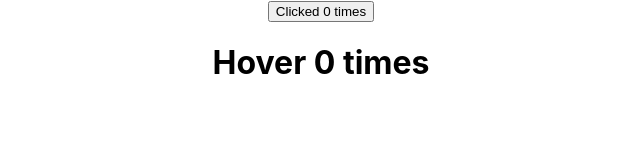
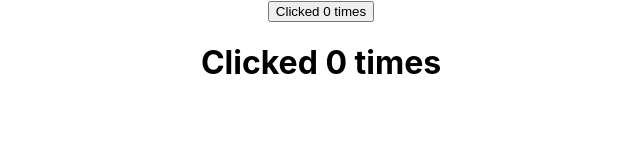
Before and after one commit to lincoln-silva-junior/hello-world, a React (Create React App) app: page / in a window 1280 px wide. Shown: the top 160 px of the page, without its empty margins (319-959 px from the left). Built offline with nearby package versions, Linux system fonts and the light colour scheme.

Commit message:
hello-world - 2020-02-28_01

```diff
--- a/src/App.js
+++ b/src/App.js
@@ -31,12 +31,16 @@
 import ErrorBoundary from './components/ErrorBoundary';
 import ClickCounter from './components/ClickCounter';
 import HoverCounter from './components/HoverCounter';
+import ClickCounterTwo from './components/ClickCounterTwo';
+import HoverCounterTwo from './components/HoverCounterTwo';
 
 function App() {
   return (
     <div className="App">
-      <ClickCounter />
-      <HoverCounter />
+      <ClickCounterTwo />
+      <HoverCounterTwo />
+      {/* <ClickCounter name="Lincoln"/>
+      <HoverCounter /> */}
     </div>
   );
 }
--- a/src/components/ClickCounter.js
+++ b/src/components/ClickCounter.js
@@ -6,8 +6,8 @@
     render() {
         const { count, incrementCount } = this.props
         return <button onClick={incrementCount}>
-               Clicked {count} times</button>
+               {this.props.name} Clicked {count} times</button>
     }
 }
 
-export default withCounter(ClickCounter)
+export default withCounter(ClickCounter, 10)
--- /dev/null
+++ b/src/components/ClickCounterTwo.js
@@ -0,0 +1,28 @@
+import React, { Component } from 'react'
+
+class ClickCounterTwo extends Component {
+    constructor(props) {
+        super(props)
+
+        this.state = {
+             count: 0
+        }
+    }
+
+    incrementCount = () => {
+        this.setState(prevState => {
+            return { count: prevState.count + 1 }
+        })
+    }
+
+    render() {
+        const {count} = this.state
+        return (
+            <button onClick={this.incrementCount}>
+                Clicked {count} times
+            </button>
+        )
+    }
+}
+
+export default ClickCounterTwo
--- a/src/components/HoverCounter.js
+++ b/src/components/HoverCounter.js
@@ -15,4 +15,4 @@
     }
 }
 
-export default withCounter(HoverCounter)
+export default withCounter(HoverCounter, 10)
--- /dev/null
+++ b/src/components/HoverCounterTwo.js
@@ -0,0 +1,28 @@
+import React, { Component } from 'react'
+
+class HoverCounterTwo extends Component {
+    constructor(props) {
+        super(props)
+
+        this.state = {
+             count: 0
+        }
+    }
+
+    incrementCount = () => {
+        this.setState(prevState => {
+            return { count: prevState.count + 1 }
+        })
+    }
+
+    render() {
+        const {count} = this.state
+        return (
+            <h1 onMouseOver={this.incrementCount}>
+                Clicked {count} times
+            </h1>
+        )
+    }
+}
+
+export default HoverCounterTwo
--- a/src/components/withCounter.js
+++ b/src/components/withCounter.js
@@ -1,6 +1,6 @@
 import React from 'react'
 
-const withCounter = WrappedComponent => {
+const withCounter = (WrappedComponent, incrementNumber) => {
     class WithCounter extends React.Component {
         constructor(props) {
             super(props)
@@ -12,14 +12,15 @@
 
         incrementCount = () => {
             this.setState(prevState => {
-                return { count: prevState.count + 1}
+                return { count: prevState.count + incrementNumber}
             })
         }
 
         render() {
             return <WrappedComponent
                     count={this.state.count}
-                    incrementCount={this.incrementCount} />
+                    incrementCount={this.incrementCount}
+                    {...this.props} />
         }
     }
     return WithCounter
```
